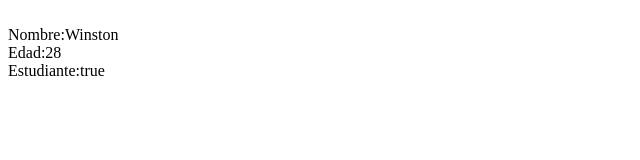
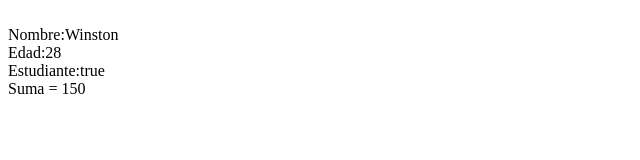
Before and after one commit to WKcervantes/LAB10, a plain HTML site: page index.html in a window 1280 px wide. Shown: the full height of the page, 0-640 px from the left. Drawn offline with Linux system fonts and the light colour scheme.

Commit message:
archivo index

```diff
--- a/index.html
+++ b/index.html
@@ -31,6 +31,9 @@
         //publicar en consola
         console.log("Suma = ", suma);
 
+        //imprimir en pagina
+        document.write("<br>Suma = ",suma);
+
 
 
     </script>
```
